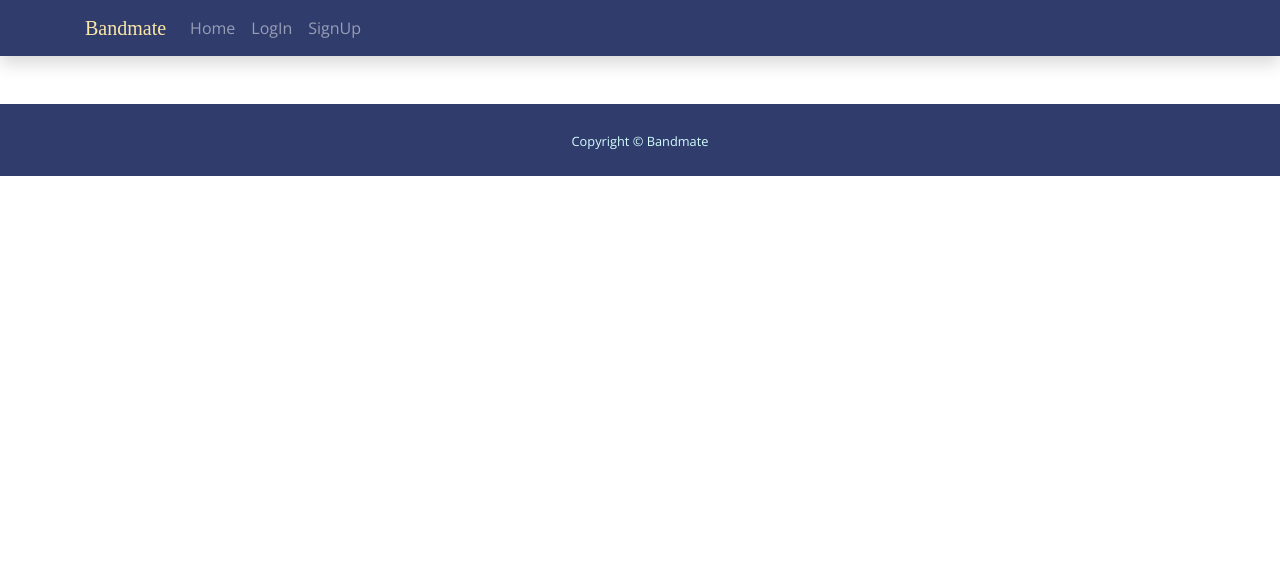
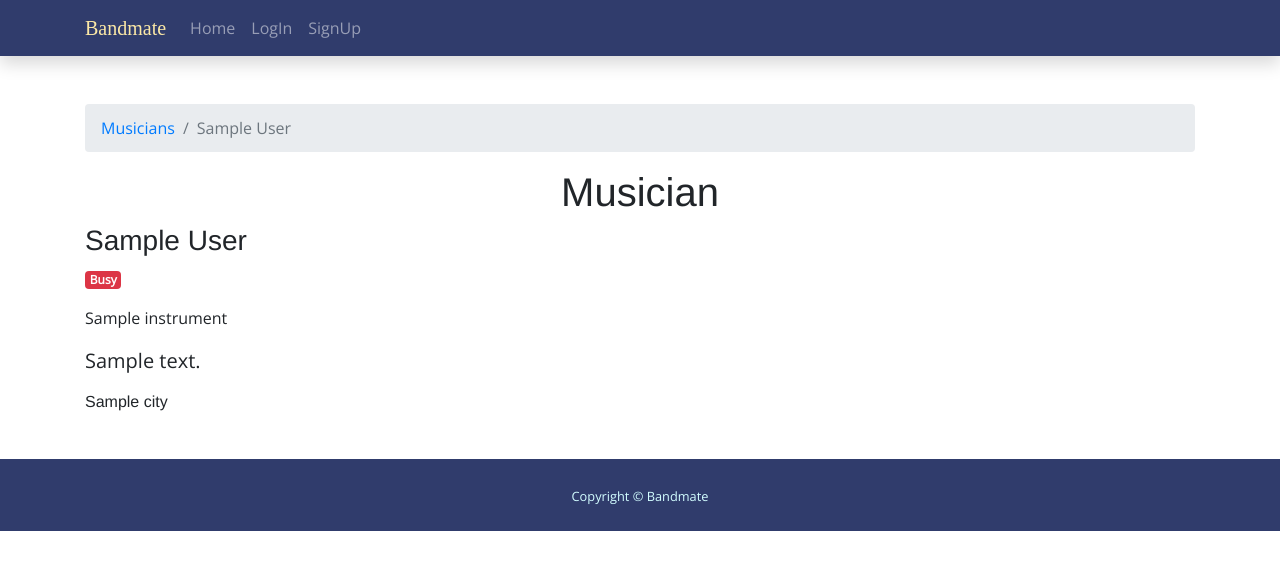
Before and after one commit to m3xan1k/bandmate, a Django app: page /musicians/1/ in a window 1280 px wide. Shown: the top 570 px of the page. Run offline with Django 3.2, Linux system fonts and the light colour scheme; tables that the repository leaves empty hold one stand-in row (values such as "Sample post"); some libraries are stand-ins or nearby versions; some web fonts are replaced.

Commit message:
activated field, pagination and minor things

```diff
--- a/app/bands/forms.py
+++ b/app/bands/forms.py
@@ -20,8 +20,18 @@ class MusicianProfileForm(forms.ModelForm):
         help_text='May select multiple', required=False, queryset=Instrument.objects.all())
     bio = forms.CharField(
         widget=forms.Textarea(attrs={'class': 'form-control'}), required=False)
+    activated = forms.BooleanField(widget=forms.CheckboxInput(), required=False)
 
     class Meta:
         model = Musician
         fields = ('first_name', 'last_name', 'birth_date',
                   'city', 'is_busy', 'instruments', 'bio')
+
+
+class MusicianFilterForm(forms.Form):
+    city = forms.ModelChoiceField(
+        widget=forms.Select(attrs={'class': 'custom-select my-1 mr-sm-2'}),
+        required=False, queryset=City.objects.all())
+    instrument = forms.ModelChoiceField(
+        widget=forms.Select(attrs={'class': 'custom-select my-1 mr-sm-2'}),
+        required=False, queryset=Instrument.objects.all())
--- a/app/bands/models.py
+++ b/app/bands/models.py
@@ -46,6 +46,11 @@ class Style(models.Model):
         return f'<Style: {self.name}>'
 
 
+class MusicianManager(models.Manager):
+    def get_queryset(self):
+        return super().get_queryset().filter(activated=True)
+
+
 class Musician(models.Model):
     user = models.OneToOneField(User, on_delete=models.CASCADE)
     first_name = models.CharField(max_length=50, blank=True)
@@ -53,13 +58,20 @@ class Musician(models.Model):
     bio = models.TextField(blank=True)
     birth_date = models.DateField(null=True, blank=True)
     is_busy = models.BooleanField(default=False, null=False, blank=False)
+    activated = models.BooleanField(default=False, null=False, blank=False)
     city = models.ForeignKey('City', on_delete=models.SET_NULL,
                              related_name='musicians', null=True)
     bands = models.ManyToManyField('Band', related_name='musicians')
     instruments = models.ManyToManyField('Instrument', related_name='musicians')
 
+    objects = models.Manager()
+    activated_objects = MusicianManager()
+
     def representation_name(self):
         return f'{self.first_name} {self.user.username} {self.last_name}'.strip()
+
+    def full_name(self):
+        return f'{self.first_name} {self.last_name}'
 
     def __str__(self):
         return f'{self.representation_name()}'
--- a/app/bands/views.py
+++ b/app/bands/views.py
@@ -7,8 +7,9 @@ from django.contrib.auth.mixins import LoginRequiredMixin
 from django.views import View
 from django.contrib import messages
 from django.db.models.query import QuerySet
+from django.core.paginator import Paginator, EmptyPage, PageNotAnInteger
 
-from bands.forms import MusicianProfileForm
+from bands.forms import MusicianProfileForm, MusicianFilterForm
 from bands.models import Musician, Instrument
 
 
@@ -44,7 +45,7 @@ class ProfileEditView(LoginRequiredMixin, View):
             for field in form_data:
                 try:
                     setattr(musician, field, form_data[field])
-                # exception for instruments
+                # exception for instruments m2m field
                 except TypeError:
                     musician.instruments.set(form_data[field])
             musician.save()
@@ -56,17 +57,33 @@ class ProfileEditView(LoginRequiredMixin, View):
 class MusiciansView(View):
 
     name = 'musicians'
+    form = MusicianFilterForm
 
     def get(self, request: HttpRequest, id: Union[str, int] = None) -> TemplateResponse:
-        if id is None:
-            musicians = Musician.objects.all()
+        form = self.form(request.GET)
+        if not id:
+            musicians = Musician.activated_objects.all()
             '''Check for filter params'''
             if request.GET:
                 musicians = self.apply_filters(musicians, request.GET)
-                return render(request, 'bands/musicians.html',
-                              {'musicians': musicians.order_by('is_busy')})
-            return render(request, 'bands/musicians.html',
-                          {'musicians': musicians.order_by('is_busy')})
+            '''Apply order'''
+            musicians = musicians.order_by('is_busy')
+
+            '''Show 9 musicians per page'''
+            paginator = Paginator(musicians, 9)
+            page = request.GET.get('page')
+            try:
+                musicians = paginator.page(page)
+            except PageNotAnInteger:
+                musicians = paginator.page(1)
+            except EmptyPage:
+                musicians = paginator.page(paginator.num_pages)
+
+            context = {
+                'musicians': musicians,
+                'form': form,
+            }
+            return render(request, 'bands/musicians.html', context)
         musician = get_object_or_404(Musician, id=id)
         return render(request, 'bands/musician.html', {'musician': musician})
 
@@ -76,9 +93,9 @@ class MusiciansView(View):
         instrument_id = filters.get('instrument')
 
         '''Apply filters'''
-        if city_id is not None:
+        if city_id:
             musicians = musicians.filter(city_id=city_id).all()
-        if instrument_id is not None:
+        if instrument_id:
             instrument = Instrument.objects.filter(id=instrument_id).first()
             musicians = musicians.filter(instruments__in=[instrument]).all()
 
--- a/app/templates/bands/musician.html
+++ b/app/templates/bands/musician.html
@@ -1 +1,44 @@
 {% extends "base.html" %}
+
+{% block title %}
+{{ block.super }} | {{ musician.full_name }}
+{% endblock title %}
+
+{% block content %}
+
+    <nav aria-label="breadcrumb">
+        <ol class="breadcrumb">
+            <li class="breadcrumb-item"><a href="{% url 'musicians' %}">Musicians</a></li>
+            <li class="breadcrumb-item active" aria-current="page">{{ musician.full_name }}</li>
+        </ol>
+    </nav>
+
+    <h1 class="text-center">Musician</h1>
+
+    <div class="">
+        <h3>{{ musician.full_name }}</h3>
+        <p>{% if musician.is_busy %}<span class="badge badge-danger">Busy</span>{% else %}<span
+                class="badge badge-success">Vacant</span>{% endif %}</p>
+        {% if musician.instruments %}
+        <ul class="list-inline">
+            {% for instrument in musician.instruments.all %}
+            <li class="list-inline-item">
+                {{ instrument.name }}
+            </li>
+            {% endfor %}
+        </ul>
+        {% endif %}
+        {% if musician.bands %}
+        <ul class="list-inline">
+            {% for band in musician.bands.all %}
+            <li class="list-inline-item">
+                {{ band.name }}
+            </li>
+            {% endfor %}
+        </ul>
+        {% endif %}
+        <p class="lead">{{ musician.bio }}</p>
+        <h6>{{ musician.city.name }}</h6>
+    </div>
+
+{% endblock content %}
```
Also changed, not shown: app/bands/tests.py (+6 -2 lines), app/templates/bands/musicians.html (+41 -6 lines), app/bands/migrations/0002_musician_activated.py (added).
